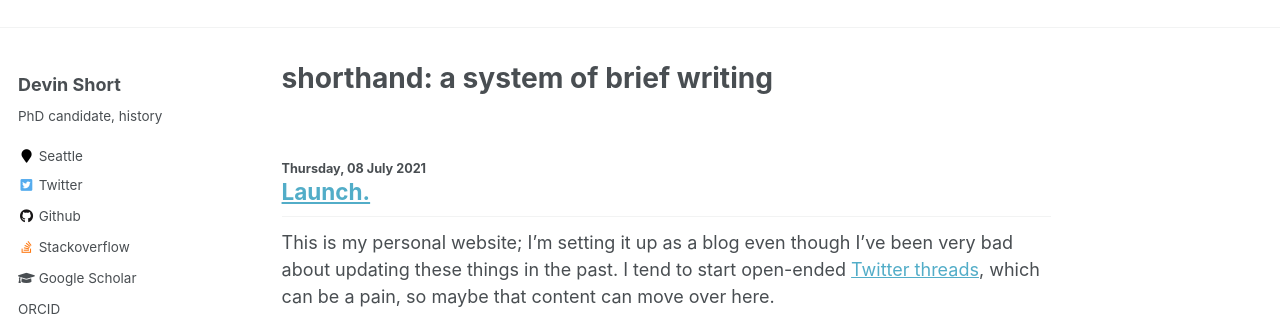
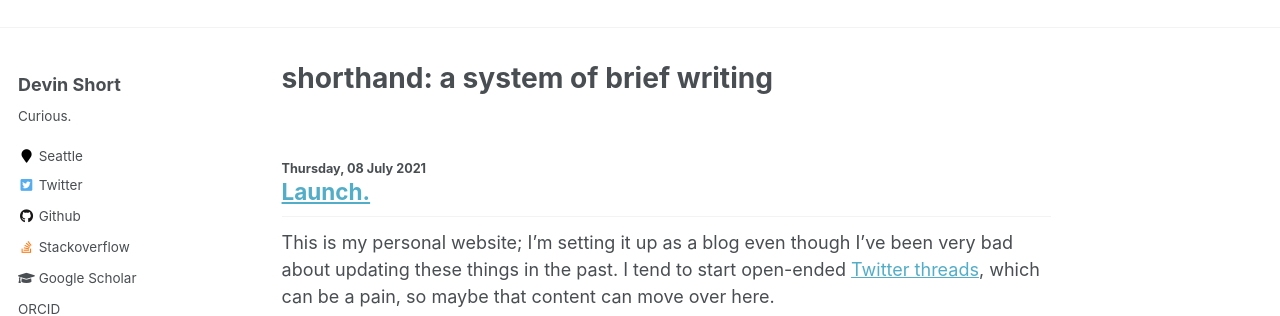
Before and after one commit to shortorian/shortorian.github.io, a Jekyll site: the page built from _pages/about.html, in a window 1280 px wide. Shown: the part 154-470 px from the top of the page. Built offline with Jekyll 4.4.1, drawn with Linux system fonts in a browser that asks for light colours.

Commit message:
change sidebar bio

```diff
--- a/_config.yml
+++ b/_config.yml
@@ -82,7 +82,7 @@ analytics:
 author:
   name             : "Devin Short"
   # avatar           : "profile.png"
-  bio              : "PhD candidate, history"
+  bio              : "Curious."
   location         : "Seattle"
   employer         :
   pubmed           : # "https://www.ncbi.nlm.nih.gov/pubmed/?term=devin+short"
```
